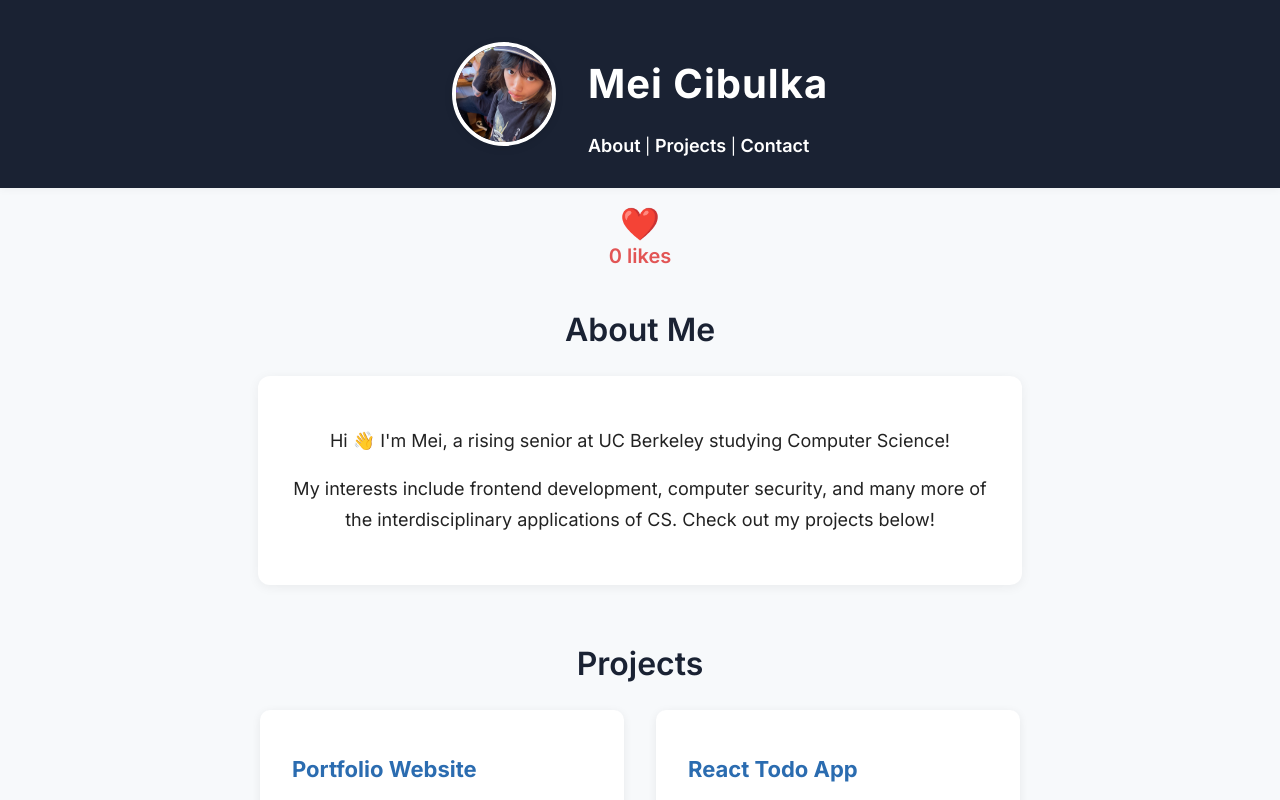
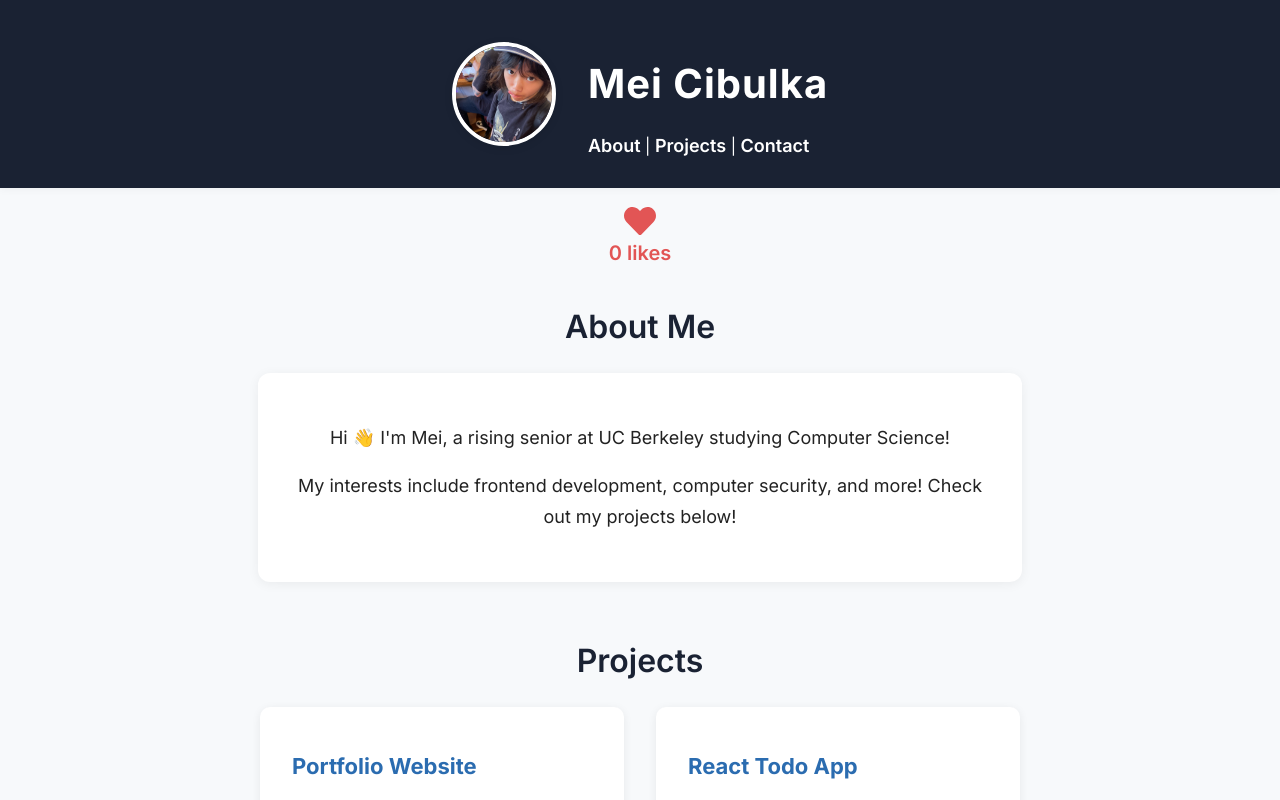
Before and after one commit to cubstart/web-workshop-ai-2025, a React (Create React App) app: page / in a window 1280 px wide. Shown: the top 800 px of the page. Built offline with nearby package versions, Linux system fonts and the light colour scheme.

Commit message:
Remove unused imports and simplify some things

```diff
--- a/src/Components/About.js
+++ b/src/Components/About.js
@@ -1,12 +1,10 @@
-import React from 'react';
-
 const About = () => {
   return (
     <>
         <h2 id="about">About Me</h2>
         <section className="About">
             <p>Hi 👋 I'm Mei, a rising senior at UC Berkeley studying Computer Science!</p>
-            <p>My interests include frontend development, computer security, and many more of the interdisciplinary applications of CS. Check out my projects below!</p>
+            <p>My interests include frontend development, computer security, and more! Check out my projects below!</p>
         </section>
     </>
   );
--- a/src/Components/Footer.js
+++ b/src/Components/Footer.js
@@ -1,5 +1,3 @@
-import React from 'react';
-
 const Footer = () => {
   return (
     <footer className="Footer">
--- a/src/Components/HeartClicker.js
+++ b/src/Components/HeartClicker.js
@@ -1,4 +1,5 @@
-import React, { useState } from 'react';
+import { useState } from 'react';
+import { FaHeart } from "react-icons/fa";
 
 const HeartClicker = () => {
   const [count, setCount] = useState(0);
@@ -6,7 +7,7 @@ const HeartClicker = () => {
   return (
     <div className="HeartClicker">
       <button onClick={() => setCount(count + 1)} aria-label="Click to like" className="HeartClicker-btn">
-        <span role="img" aria-label="heart" style={{fontSize: '2rem', color: '#e25555'}}>&#10084;&#65039;</span>
+        <FaHeart style={{ fontSize: '2rem', color: '#e25555' }} aria-label="heart" />
       </button>
       <div className="HeartClicker-count">{count} {
         count === 1 ? 'like' : 'likes'
--- a/src/Components/ProjectCard.js
+++ b/src/Components/ProjectCard.js
@@ -1,5 +1,3 @@
-import React from 'react';
-
 const ProjectCard = ({ title, description, link }) => {
   return (
     <div className="ProjectCard">
--- a/src/Components/ProjectList.js
+++ b/src/Components/ProjectList.js
@@ -1,4 +1,3 @@
-import React from 'react';
 import ProjectCard from './ProjectCard';
 
 const projects = [
@@ -20,7 +19,12 @@ const ProjectList = () => {
       <h2>Projects</h2>
       <div>
         {projects.map((project, idx) => (
-          <ProjectCard key={idx} {...project} />
+            <ProjectCard
+                key={idx}
+                title={project.title}
+                description={project.description}
+                link={project.link}
+            />
         ))}
       </div>
     </section>
```
Also changed, not shown: src/Components/Contact.js (+6 -2 lines).
